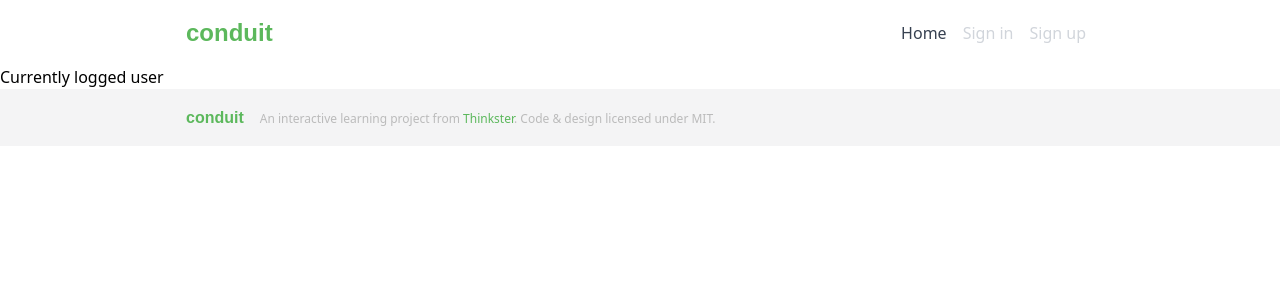
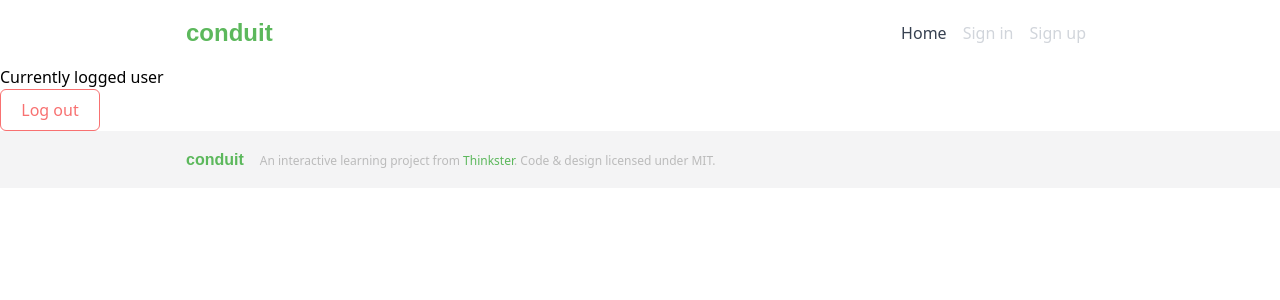
Before and after one commit to nina1012/realworld-app, a Next.js app: page /auth/me in a window 1280 px wide. Shown: the top 300 px of the page. Built offline with nearby package versions, Linux system fonts and the light colour scheme.

Commit message:
added logout feature

```diff
--- a/src/components/common/NavLink.tsx
+++ b/src/components/common/NavLink.tsx
@@ -24,8 +24,8 @@ const NavLink = ({
     <Link
       href={href}
       className={clsx(
-        isActive ? 'text-gray-700' : 'text-gray-300',
-        'mx-2 hover:text-gray-500  transition-colors flex items-center gap-1'
+        isActive ? '!text-gray-700' : '!text-gray-300',
+        'mx-2 hover:text-gray-500 transition-colors flex items-center gap-1'
       )}
       {...props}
     >
--- a/src/components/common/Navbar.tsx
+++ b/src/components/common/Navbar.tsx
@@ -1,7 +1,7 @@
 import SectionContainer from './SectionContainer';
 import NavLink from './NavLink';
 import LogoLink from './LogoLink';
-import { useUser } from '@/features/auth/api/get-auth-user';
+import { useUser } from '@/features/auth/api/get-current-user';
 import { Conditional } from './Conditional';
 import Image from 'next/image';
 import { HiOutlinePencilSquare } from 'react-icons/hi2';
@@ -25,18 +25,18 @@ const Navbar = () => {
               <NavLink
                 href="/editor/new"
                 icon={HiOutlinePencilSquare}
-                isActive={true}
+                isActive={false}
               >
                 <span>New Article</span>
               </NavLink>
               <NavLink
                 href="/settings"
                 icon={CiSettings}
-                isActive={true}
+                isActive={false}
               >
                 <span>Settings</span>
               </NavLink>
-              <NavLink href="/auth/me" isActive={true}>
+              <NavLink href="/auth/me" isActive={false}>
                 <span>{data?.user?.username}</span>
               </NavLink>
             </Conditional>
--- /dev/null
+++ b/src/features/auth/api/logout.ts
@@ -0,0 +1,33 @@
+import { queryClient } from '@/lib/react-query';
+import storage from '@/utils/storage';
+import {
+  InvalidateQueryFilters,
+  useMutation,
+} from '@tanstack/react-query';
+
+export const logoutFn = async () => {
+  storage.clearUser();
+};
+
+type UseLogoutOptions = {
+  onSuccess?: () => void;
+};
+
+export const useLogout = ({
+  onSuccess,
+}: UseLogoutOptions = {}) => {
+  const { mutate: submit, isPending } = useMutation({
+    mutationFn: logoutFn,
+    mutationKey: ['logout'], // Use a unique key not related to 'auth-user'
+    onSuccess: () => {
+      queryClient.invalidateQueries([
+        'auth-user',
+      ] as InvalidateQueryFilters);
+      onSuccess?.();
+    },
+  });
+  return {
+    submit,
+    isPending,
+  };
+};
--- a/src/features/auth/components/login-form/login-form.tsx
+++ b/src/features/auth/components/login-form/login-form.tsx
@@ -6,7 +6,7 @@ import { useForm } from 'react-hook-form';
 import Link from 'next/link';
 import { useLogin } from '../../api/login';
 import { AuthUser, LoginData } from '../..';
-import { useUser } from '../../api/get-auth-user';
+import { useUser } from '../../api/get-current-user';
 
 export type LoginFormProps = {
   onSuccess: () => LoginData | AuthUser | null;
--- a/src/features/auth/components/register-form/register-form.tsx
+++ b/src/features/auth/components/register-form/register-form.tsx
@@ -6,7 +6,7 @@ import { useRegister } from '../../api/register';
 import { useForm } from 'react-hook-form';
 import Link from 'next/link';
 import { AuthUser, RegisterData } from '../..';
-import { getCurrentUser } from '../../api/get-auth-user';
+import { getCurrentUser } from '../../api/get-current-user';
 
 export type RegisterFormProps = {
   onSuccess: () => RegisterData | AuthUser | null;
--- a/src/pages/auth/me.tsx
+++ b/src/pages/auth/me.tsx
@@ -1,14 +1,36 @@
+import { Button } from '@/components/button';
 import Seo from '@/components/seo/seo';
-import { AuthUser } from '@/features/auth';
-import { useUser } from '@/features/auth/api/get-auth-user';
-import storage from '@/utils/storage';
+import { useUser } from '@/features/auth/api/get-current-user';
+import { useLogout } from '@/features/auth/api/logout';
+import { useRouter } from 'next/router';
 
 const MePage = () => {
-  const { data } = useUser();
+  const { data, isPending } = useUser();
+  const router = useRouter();
+  const { submit: logout } = useLogout({
+    onSuccess: () => {
+      // Redirect to the home page after logout
+      router.replace('/');
+    },
+  });
+
+  const handleLogout = () => {
+    logout();
+  };
+
   return (
     <>
       <Seo title={`${data?.user.username}`} />
       <h1>Currently logged user</h1>
+      <Button
+        type="button"
+        className="text-red-400 border-red-400 hover:bg-red-400"
+        variant="outline"
+        onClick={handleLogout}
+        isdisabled={isPending}
+      >
+        Log out
+      </Button>
     </>
   );
 };
```
Also changed, not shown: src/features/auth/api/get-current-user.ts (renamed from src/features/auth/api/get-auth-user.ts).
